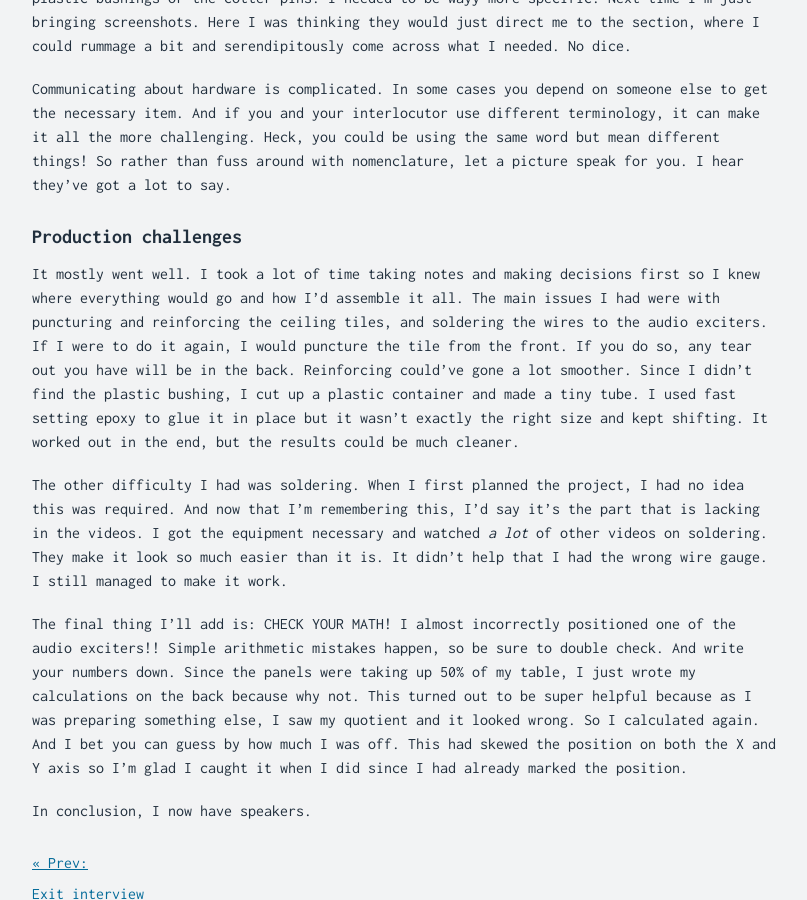
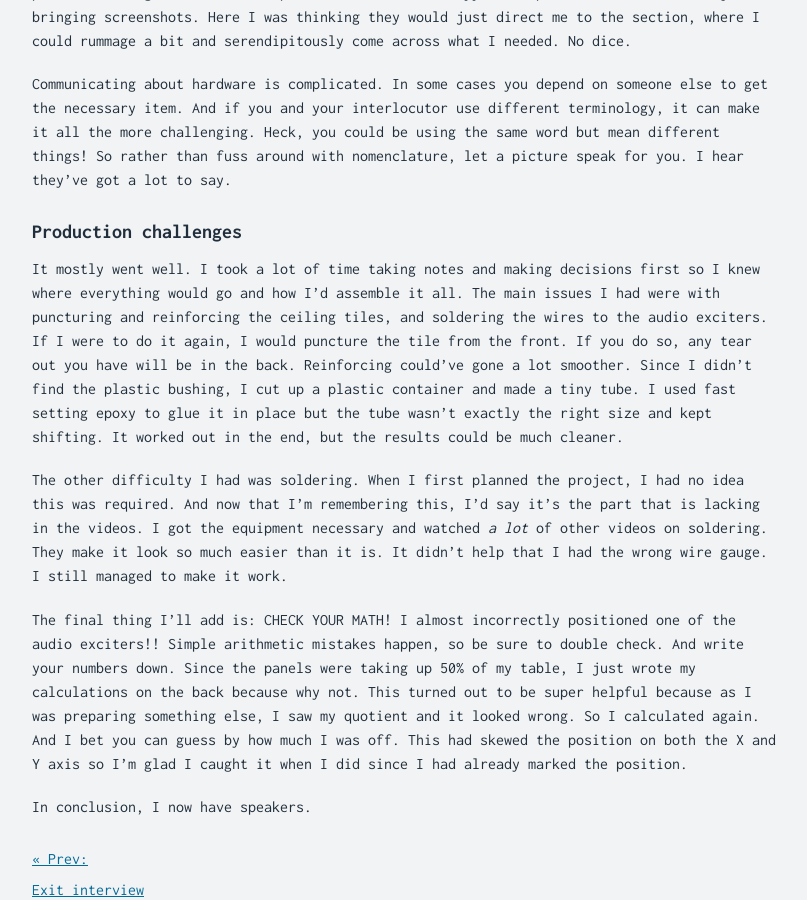
Before and after one commit to dolliars/heyheather, a Jekyll site: the page built from _posts/2020-11-29-building-speakers.md, in a window 1280 px wide and 900 px high, scrolled down 3447 px. Shown: the whole window, without its empty margins (233-1040 px from the left). Built offline with Jekyll 4.4.1, drawn with Linux system fonts in a browser that asks for light colours.

Commit message:
Tubular change, and minor suppression

```diff
--- a/_posts/2020-11-29-building-speakers.md
+++ b/_posts/2020-11-29-building-speakers.md
@@ -182,8 +182,8 @@
 puncture the tile from the front. If you do so, any tear out you have will be in
 the back. Reinforcing could've gone a lot smoother. Since I didn't find the
 plastic bushing, I cut up a plastic container and made a tiny tube. I used fast
-setting epoxy to glue it in place but it wasn't exactly the right size and kept
-shifting. It worked out in the end, but the results could be much cleaner.
+setting epoxy to glue it in place but the tube wasn't exactly the right size and
+kept shifting. It worked out in the end, but the results could be much cleaner.
 
 The other difficulty I had was soldering. When I first planned the project, I
 had no idea this was required. And now that I'm remembering this, I'd say it's
```
Also changed, not shown: other parts of _posts/2020-11-29-building-speakers.md (+1 -1 lines).
